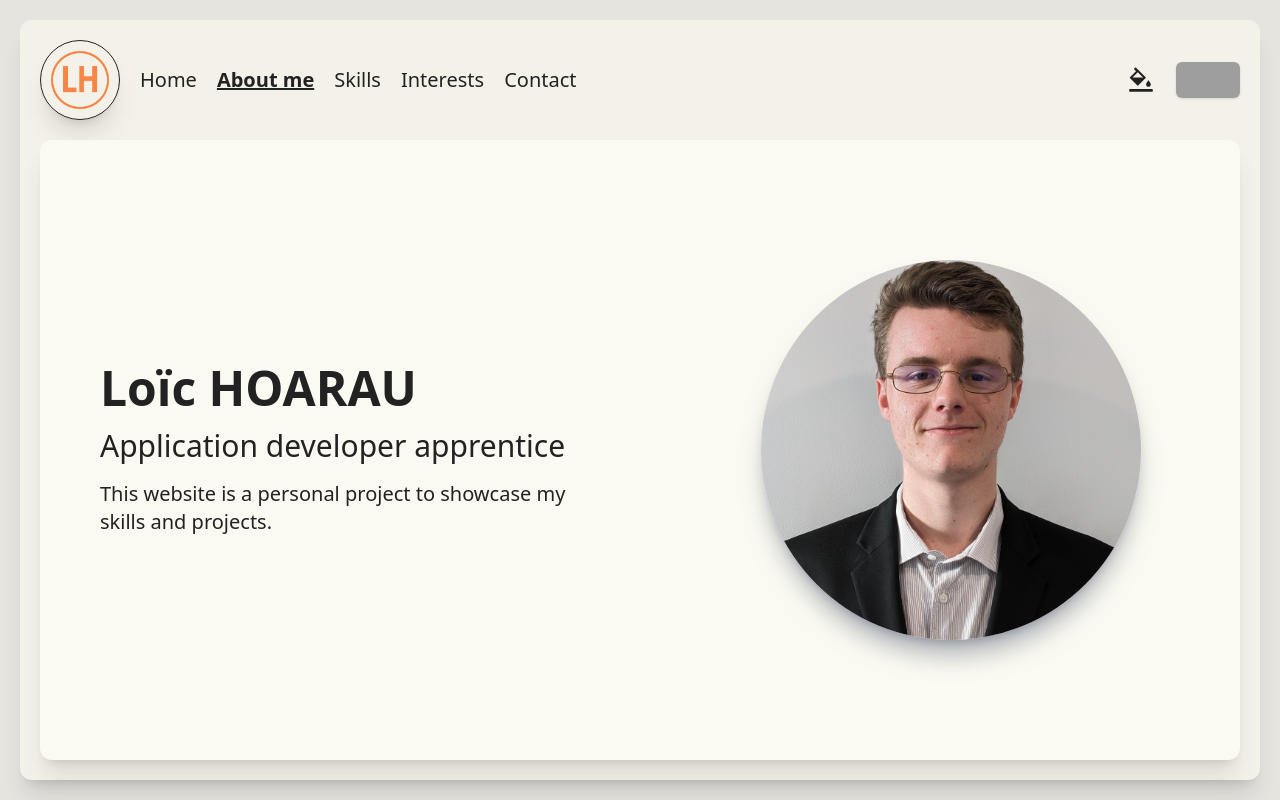
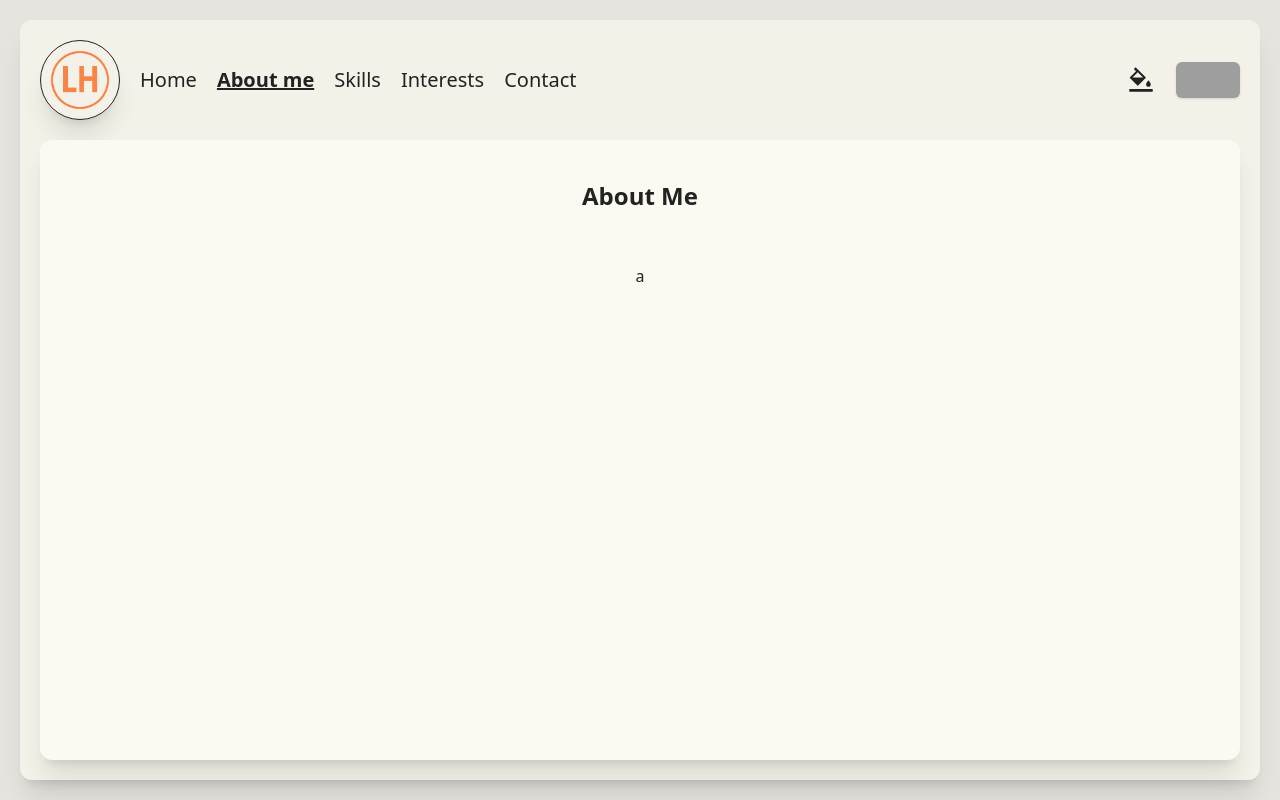
Before and after one commit to Loicrogue/monSite, a React (Vite) app in the folder front/: page /aboutMe in a window 1280 px wide. Built offline with nearby package versions, Linux system fonts and the light colour scheme; grey boxes are pictures that could not be loaded.

Commit message:
added some items to aboutMe page

```diff
--- /dev/null
+++ b/front/src/components/aboutMeComponent.tsx
@@ -0,0 +1,17 @@
+import React from 'react';
+import { useTranslation } from 'react-i18next';
+
+const AboutMeComponent: React.FC = () => {
+    const { t } = useTranslation();
+
+    return (
+        <div className='flex flex-col w-full items-center text-monSite p-5'>
+            <span className="text-center text-monSite text-2xl font-bold w-full p-5 block">{t('pages.aboutMe.title')}</span>
+            <div className="justify-items-center items-center py-8">
+                <span>a</span>
+            </div>
+        </div>
+    );
+};
+
+export default AboutMeComponent;
--- a/front/src/locales/en/translation.json
+++ b/front/src/locales/en/translation.json
@@ -29,6 +29,9 @@
       "profilDescription": "Application developer apprentice",
       "otherDescription": "This website is a personal project to showcase my skills and projects."
     },
+    "aboutMe": {
+      "title": "About Me"
+    },
     "skills": {
       "title": "Skills page"
     }
--- a/front/src/locales/fr/translation.json
+++ b/front/src/locales/fr/translation.json
@@ -29,6 +29,9 @@
       "profilDescription": "Alternant développeur d'application",
       "otherDescription": "Ce site web est un projet personnel pour mettre en valeur mes compétences et mes projets."
     },
+    "aboutMe": {
+      "title": "À propos de moi"
+    },
     "skills": {
       "title": "Page des compétences"
     }
--- a/front/src/pages/AboutMe.tsx
+++ b/front/src/pages/AboutMe.tsx
@@ -1,7 +1,7 @@
 import React from 'react';
 import { motion } from 'framer-motion';
 import Menu from '../components/menuComponent';
-import Profil from '../components/profilComponent';
+import AboutMeComponent from '../components/aboutMeComponent';
 import useTheme from '../hooks/useTheme';
 
 const AboutMe = () => {
@@ -17,7 +17,7 @@ const AboutMe = () => {
 			>
 				<Menu />
 				<div className="flex flex-row h-full bg-child-container-monSite shadow-xl rounded-xl m-5">
-					<Profil />
+					<AboutMeComponent />
 				</div>
 			</motion.div>
 		</div>
```
